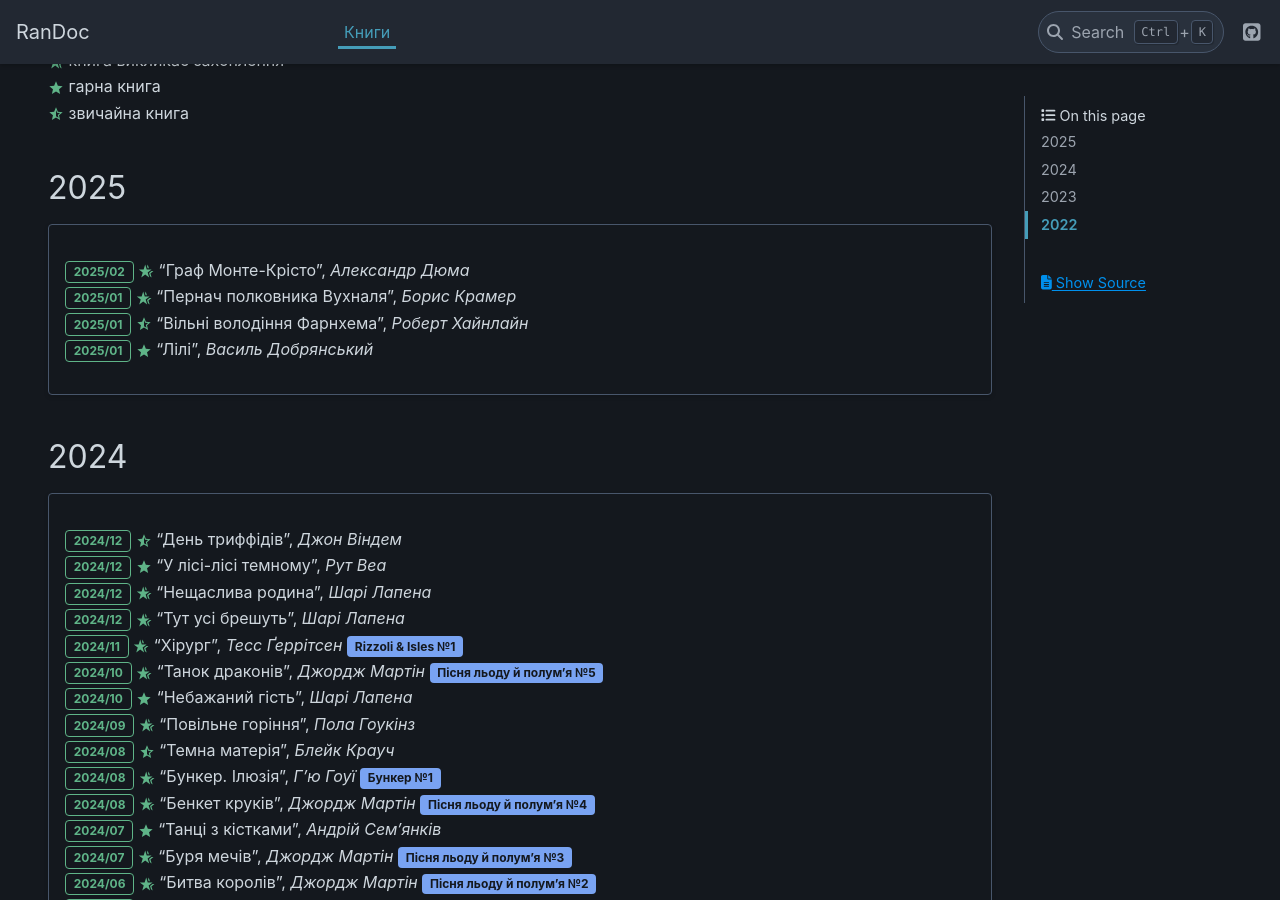
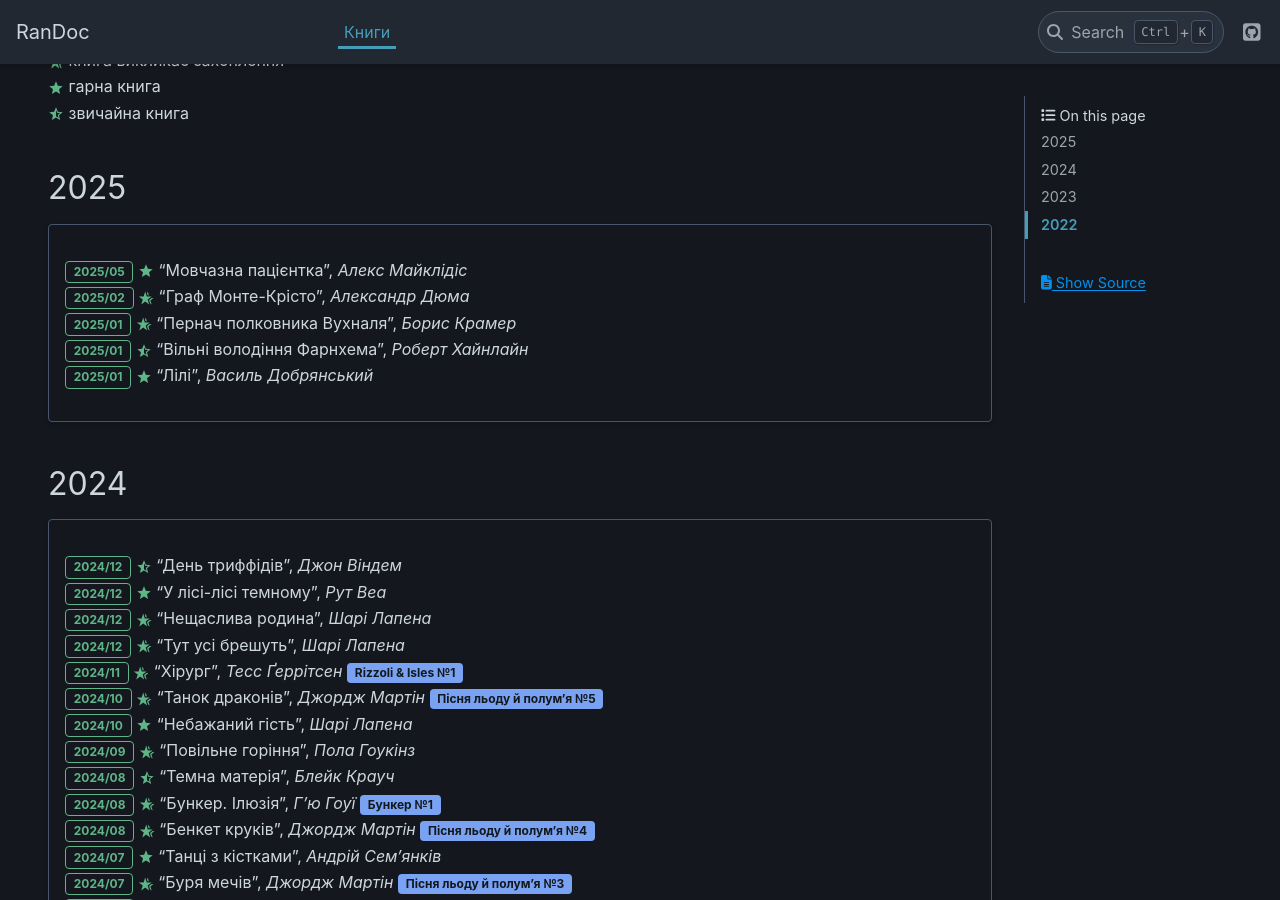
Before and after one commit to grembeter/randoc, a Sphinx documentation site: the page built from docs/source/books.rst, in a window 1280 px wide and 900 px high, scrolled down 408 px. Built offline with Sphinx 7.4.7 and the PyData theme 0.15.4, drawn with Linux system fonts in a browser that asks for light colours.

Commit message:
books: add The Silent Patient
Signed-off-by: Grygorii Tertychnyi <grembeter@gmail.com>

```diff
--- a/docs/source/books.rst
+++ b/docs/source/books.rst
@@ -27,6 +27,7 @@
 
 .. card::
 
+   | :bdg-success-line:`2025/05` |/| "Мовчазна пацієнтка", *Алекс Майклідіс*
    | :bdg-success-line:`2025/02` |+| "Граф Монте-Крісто", *Александр Дюма*
    | :bdg-success-line:`2025/01` |+| "Пернач полковника Вухналя", *Борис Крамер*
    | :bdg-success-line:`2025/01` |-| "Вільні володіння Фарнхема", *Роберт Хайнлайн*
```
